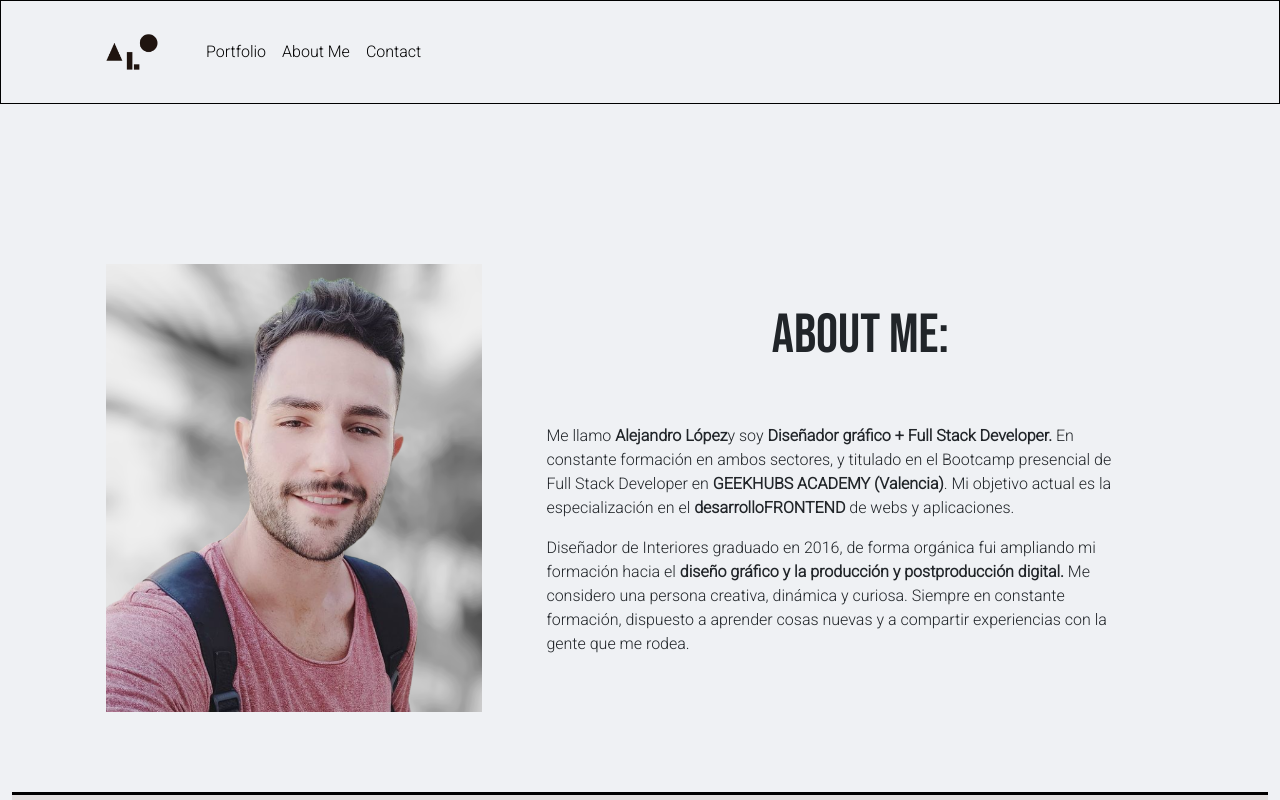
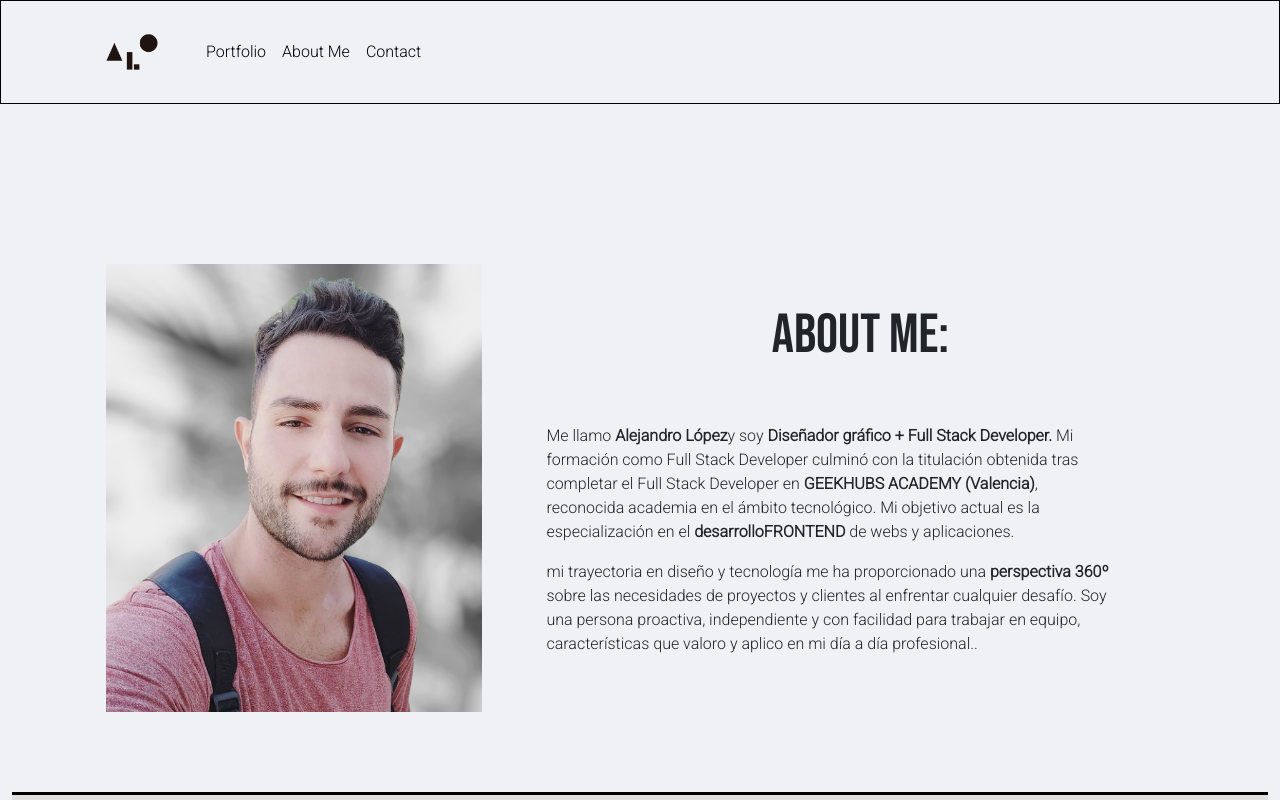
Before and after one commit to alopezbelles/PORTFOLIO-WEB-A.LOPEZ, a React (Create React App) app: page /about in a window 1280 px wide. Shown: the top 800 px of the page. Built offline with nearby package versions, Linux system fonts and the light colour scheme.

Commit message:
update aboutme

```diff
--- a/src/Containers/About/About.jsx
+++ b/src/Containers/About/About.jsx
@@ -28,19 +28,19 @@ function About() {
           <p>
             {" "}
             Me llamo <b>Alejandro López</b>y soy{" "}
-            <b>Diseñador gráfico + Full Stack Developer. </b>En constante
-            formación en ambos sectores, y titulado en el Bootcamp presencial de
-            Full Stack Developer en <b>GEEKHUBS ACADEMY (Valencia)</b>. Mi
-            objetivo actual es la especialización en el{" "}
+            <b>Diseñador gráfico + Full Stack Developer. </b>Mi formación como
+            Full Stack Developer culminó con la titulación obtenida tras
+            completar el Full Stack Developer en{" "}
+            <b>GEEKHUBS ACADEMY (Valencia)</b>, reconocida academia en el ámbito
+            tecnológico. Mi objetivo actual es la especialización en el{" "}
             <b> desarrolloFRONTEND</b> de webs y aplicaciones.
           </p>
           <p>
-            Diseñador de Interiores graduado en 2016, de forma orgánica fui
-            ampliando mi formación hacia el{" "}
-            <b>diseño gráfico y la producción y postproducción digital.</b> Me
-            considero una persona creativa, dinámica y curiosa. Siempre en
-            constante formación, dispuesto a aprender cosas nuevas y a compartir
-            experiencias con la gente que me rodea.
+            mi trayectoria en diseño y tecnología me ha proporcionado una{" "}
+            <b>perspectiva 360º</b> sobre las necesidades de proyectos y
+            clientes al enfrentar cualquier desafío. Soy una persona proactiva,
+            independiente y con facilidad para trabajar en equipo,
+            características que valoro y aplico en mi día a día profesional..
           </p>
         </div>
       </Col>
```
